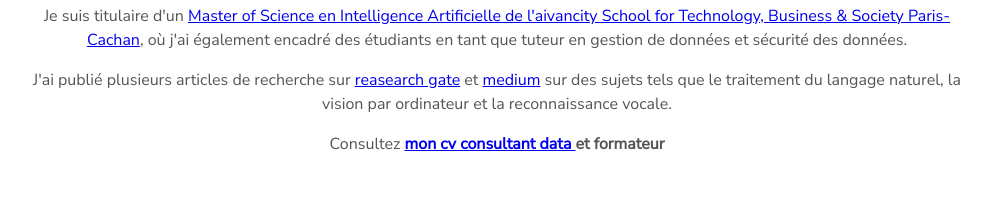
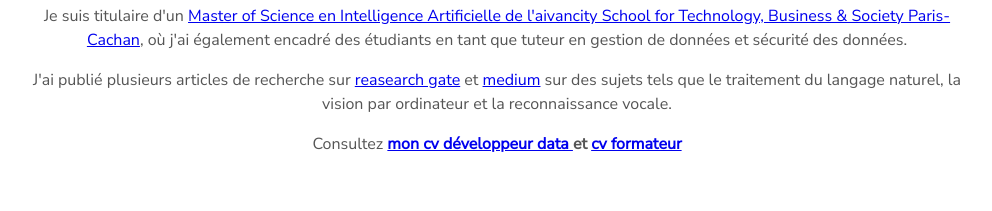
Before and after one commit to Tchouanga12/tchouanga12.github.io, a plain HTML site: page index.html in a window 1280 px wide. Shown: the part 1360-1571 px from the top of the page, without its empty margins (143-1135 px from the left). Drawn offline with nearby package versions, Linux system fonts and the light colour scheme.

Commit message:
updated the cv section style

```diff
--- a/index.html
+++ b/index.html
@@ -93,7 +93,7 @@
           <p>Je conçois des pipelines de données, en utilisant mon expertise en matière de <b>gestion, structuration, manipulation et intégration de la donnée</b>, la mise en place de modèle statistique sur ces données et la création d'architectures système <b>(datalake, datawarehouse)</b> basées sur les données qui apportent de la valeur et des informations aux entreprises.</p>
           <p>Je suis titulaire d'un <a href="https://www.aivancity.ai/">Master of Science en Intelligence Artificielle de l'aivancity School for Technology, Business & Society Paris-Cachan</a>, où j'ai également encadré des étudiants en tant que tuteur en gestion de données et sécurité des données.</p>
           <p>J'ai publié plusieurs articles de recherche sur <a href="https://www.researchgate.net/profile/Tchouanga-Franck">reasearch gate</a> et <a href="https://medium.com/@ftchouanga">medium</a> sur des sujets tels que le traitement du langage naturel, la vision par ordinateur et la reconnaissance vocale.</p>
-          <p>Consultez <b><a href="https://drive.google.com/file/d/1z6uY6gPEYN9GKKKmHx5Bfi0NUcHHMEDs/view?usp=sharing">mon cv consultant data </a> et <a href="https://drive.google.com/file/d/1u470s868CMhRUTfiEctyQBFNX1lyO21J/view?usp=sharing"></a>formateur</b></p>
+          <p>Consultez <b><a href="https://drive.google.com/file/d/1z6uY6gPEYN9GKKKmHx5Bfi0NUcHHMEDs/view?usp=sharing">mon cv développeur  data </a> et <a href="https://drive.google.com/file/d/1u470s868CMhRUTfiEctyQBFNX1lyO21J/view?usp=sharing">cv formateur</a></b></p>
 
         </div>
       <!-- User Specifics -->
```
